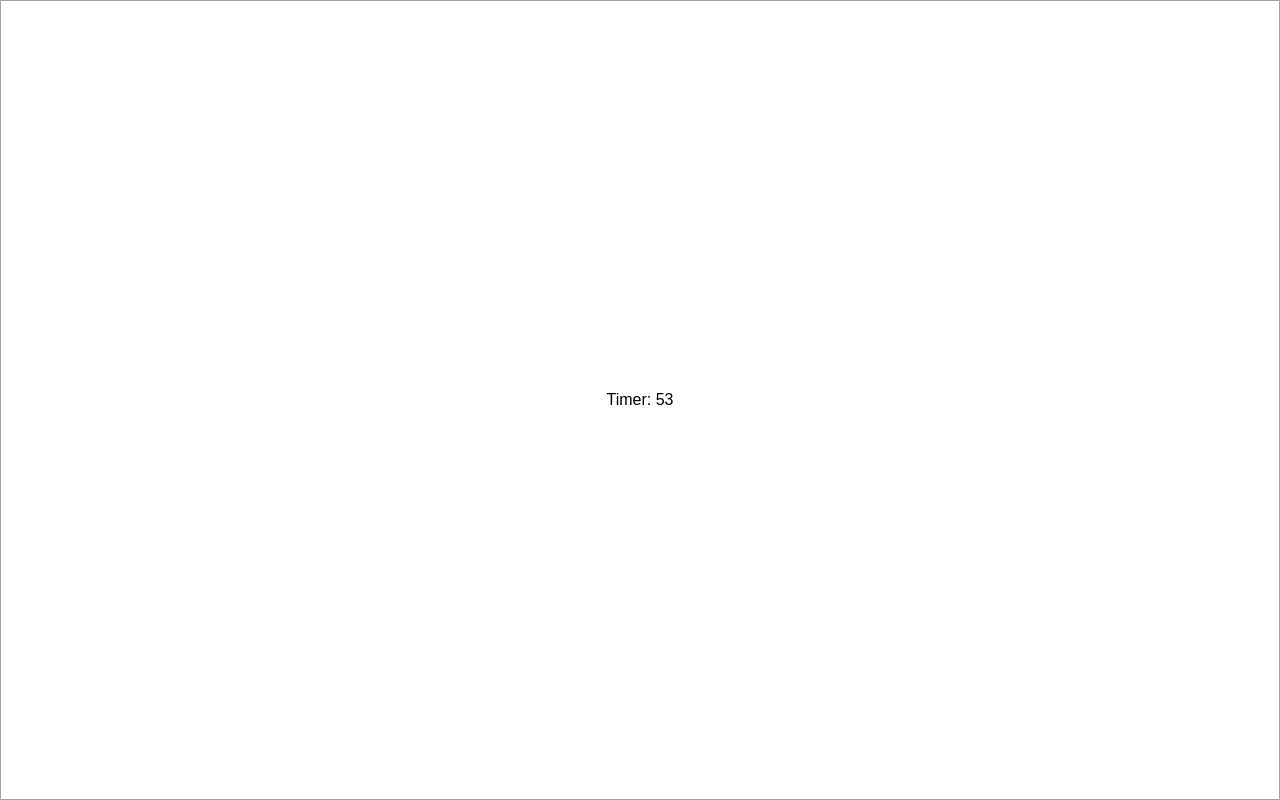
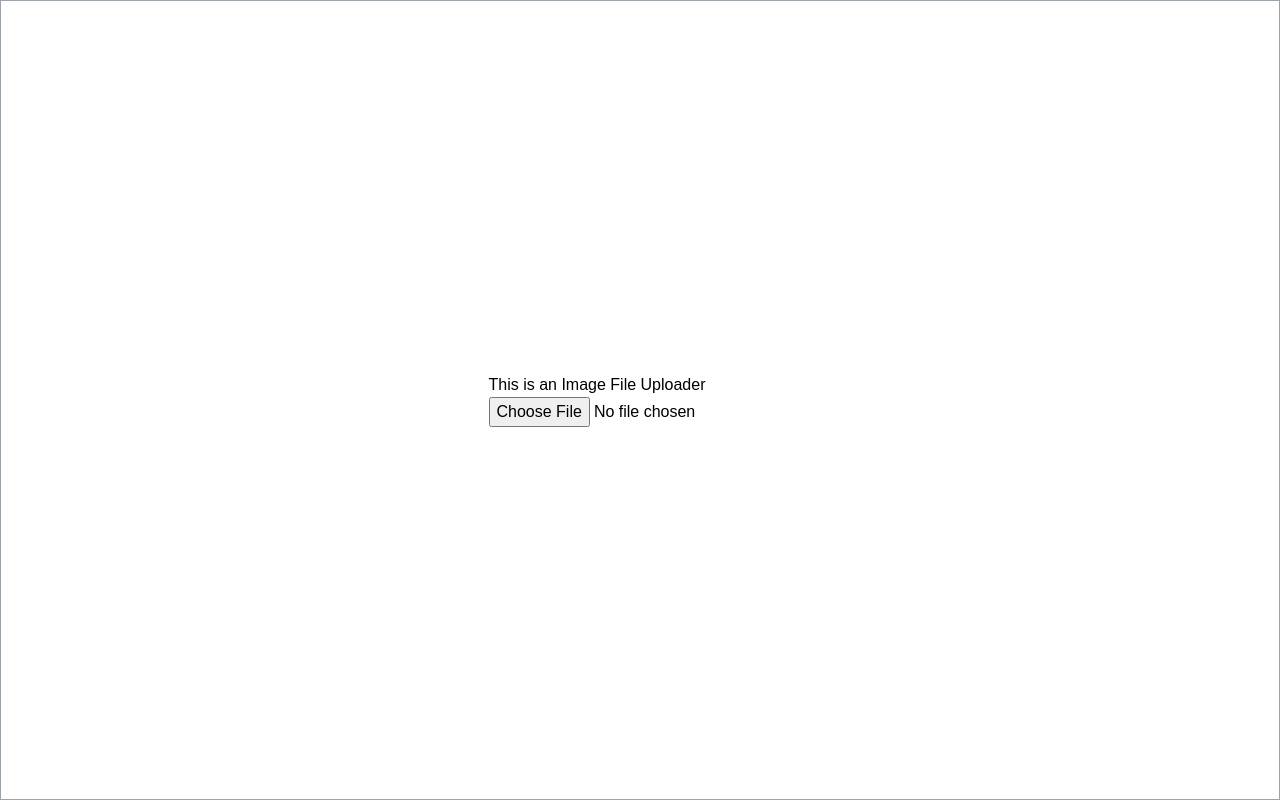
Before and after one commit to AmarKumarShaw/react-practice-small-problems, a Next.js app: page / in a window 1280 px wide. Built offline with nearby package versions, Linux system fonts and the light colour scheme.

Commit message:
Upload Image

```diff
--- a/app/_components/RandomQuote.jsx
+++ b/app/_components/RandomQuote.jsx
@@ -1,9 +1,20 @@
-
+import React from "react"
 
 const RandomQuote = () =>{
+
+    let quotes = [
+        "You are the hero",
+        "You are the best",
+        "You can do it",
+        "You are the one"
+    ]
+    const randomIndex  = Math.floor(Math.random()*quotes.length)
+    const quote = quotes[randomIndex]
     return(
-        <div>
-            <p>This is Random Quote Generator</p>
+        <div className="text-center text-3xl shadow-xl p-6 rounded-full">
+            <p className="text-xl">Random Quote Generator</p>
+            <p className="text-3xl py-2 text-green-600">Quote:
+                {quote}</p>
         </div>
     )
 }
--- /dev/null
+++ b/app/_components/UploadImage.jsx
@@ -0,0 +1,20 @@
+import { imageConfigDefault } from "next/dist/shared/lib/image-config";
+import React,{useState} from "react";
+
+const UploadImage = () =>{
+    const [file,setFile] = useState()
+    const handleChange = (e)=>{
+        const uploadImage = e.target.files[0]
+        setFile(uploadImage)
+    }
+    return(
+        <div>
+            <p>This is an Image File Uploader</p>
+            <input type="file" onChange={handleChange} alt="Image File Uploader"/>
+            {file && <img src={URL.createObjectURL(file)} alt="Uploaded Image" />}
+
+        </div>
+    )
+}
+
+export default UploadImage
--- a/app/page.tsx
+++ b/app/page.tsx
@@ -1,13 +1,12 @@
 "use client"
 import Image from "next/image";
-import {useState} from "react"
-import Timer from "./_components/Timer"
+import UploadImage from "./_components/UploadImage"
 export default function Home() {
 
 
   return (
    <div className="h-screen flex border border-gray-400 justify-center items-center ">
-   <Timer/>
+    <UploadImage/>
    </div>
   );
 }
```
